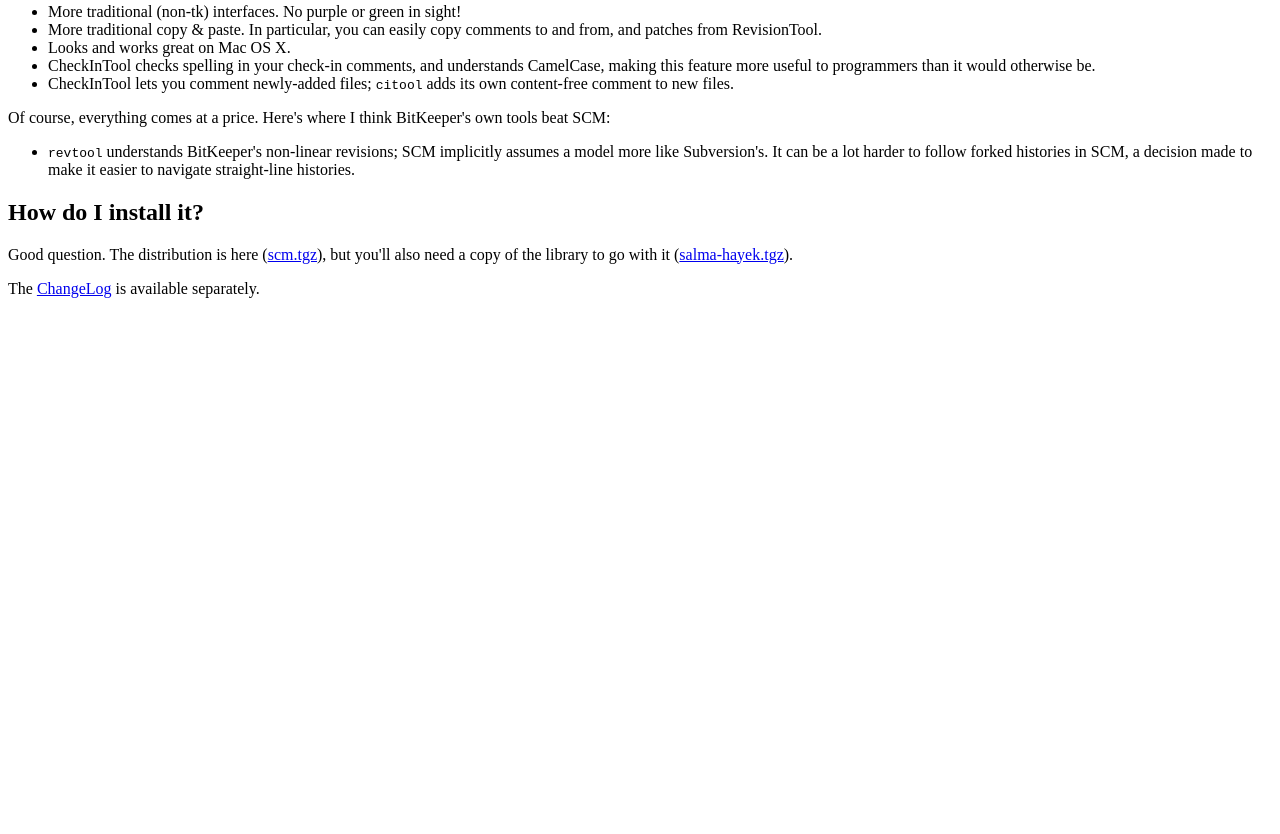
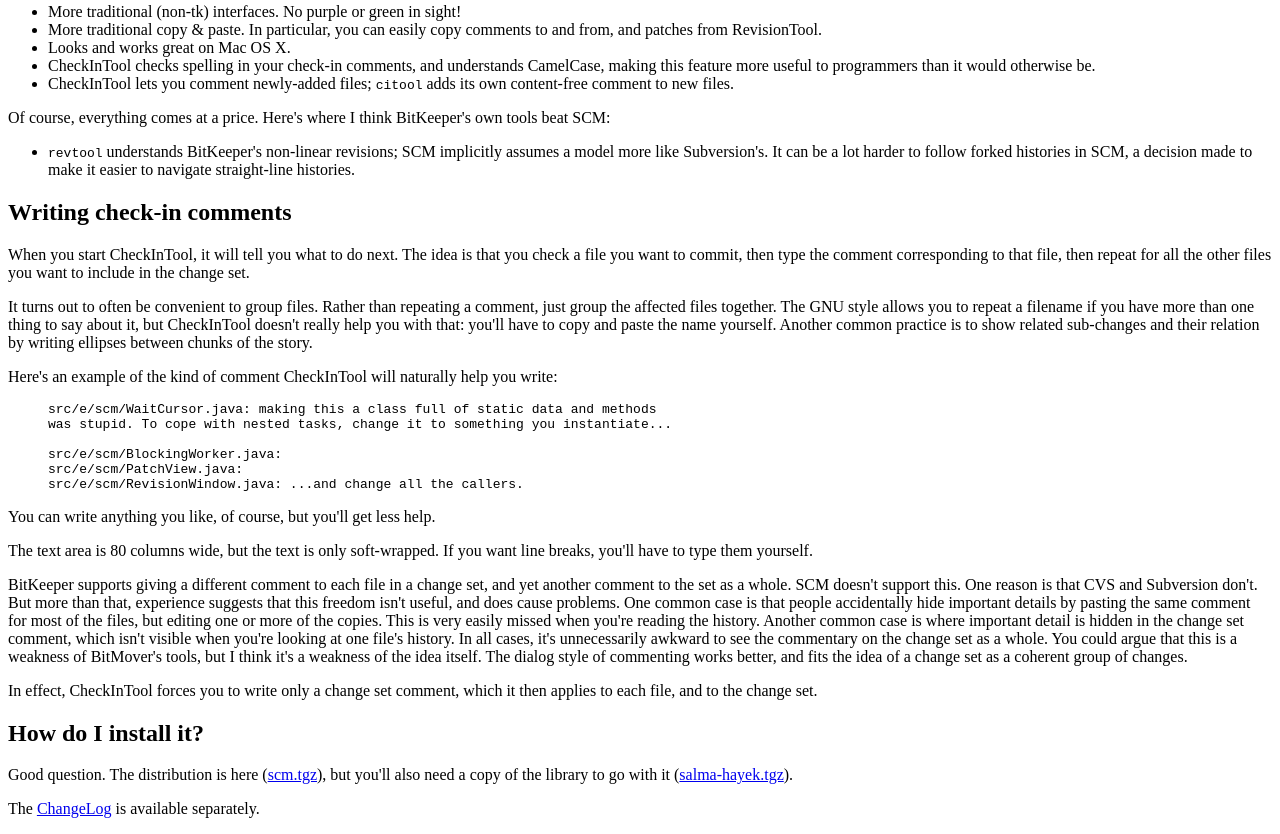
Before and after one commit to software-jessies-org/scm, a plain HTML site: page trunk/www/index.html in a window 1280 px wide. Shown: the part 2587-3421 px from the top of the page. Before the commit the page ends 2901 px from the top, so only its background shows below. Drawn offline with Linux system fonts and the light colour scheme.

Commit message:
www/index.html: notes on writing check-in comments.
git-svn-id: file:///home/martind/software.jessies.org/svnroot/scm@257 5bded901-cfd8-0310-8db1-92abb6e08623

```diff
--- a/trunk/www/index.html
+++ b/trunk/www/index.html
@@ -95,6 +95,52 @@ to follow forked histories in SCM, a decision made to make it easier to
 navigate straight-line histories.
 </ul>
 
+<h2>Writing check-in comments</h2>
+
+<p>When you start CheckInTool, it will tell you what to do next. The idea is
+that you check a file you want to commit, then type the comment corresponding
+to that file, then repeat for all the other files you want to include in the
+change set.
+
+<p>It turns out to often be convenient to group files. Rather than repeating
+a comment, just group the affected files together. The GNU style allows you to
+repeat a filename if you have more than one thing to say about it, but
+CheckInTool doesn't really help you with that: you'll have to copy and paste
+the name yourself. Another common practice is to show related sub-changes and
+their relation by writing ellipses between chunks of the story.
+
+<p>Here's an example of the kind of comment CheckInTool will naturally help you
+write:
+<blockquote><pre>
+src/e/scm/WaitCursor.java: making this a class full of static data and methods
+was stupid. To cope with nested tasks, change it to something you instantiate...
+
+src/e/scm/BlockingWorker.java:
+src/e/scm/PatchView.java:
+src/e/scm/RevisionWindow.java: ...and change all the callers.
+</pre></blockquote>
+<p>You can write anything you like, of course, but you'll get less help.
+
+<p>The text area is 80 columns wide, but the text is only soft-wrapped. If you
+want line breaks, you'll have to type them yourself.
+
+<p>BitKeeper supports giving a different comment to each file in a change set,
+and yet another comment to the set as a whole. SCM doesn't support this. One
+reason is that CVS and Subversion don't. But more than that, experience
+suggests that this freedom isn't useful, and does cause problems. One common
+case is that people accidentally hide important details by pasting the same
+comment for most of the files, but editing one or more of the copies. This is
+very easily missed when you're reading the history. Another common case is
+where important detail is hidden in the change set comment, which isn't
+visible when you're looking at one file's history. In all cases, it's
+unnecessarily awkward to see the commentary on the change set as a whole. You
+could argue that this is a weakness of BitMover's tools, but I think it's a
+weakness of the idea itself. The dialog style of commenting works better, and
+fits the idea of a change set as a coherent group of changes.
+
+<p>In effect, CheckInTool forces you to write only a change set comment, which
+it then applies to each file, and to the change set.
+
 <h2>How do I install it?</h2>
 
 <p>Good question. The distribution is here (<a href="scm.tgz">scm.tgz</a>),
```
